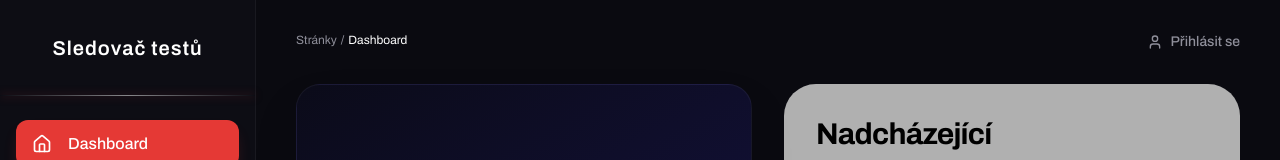
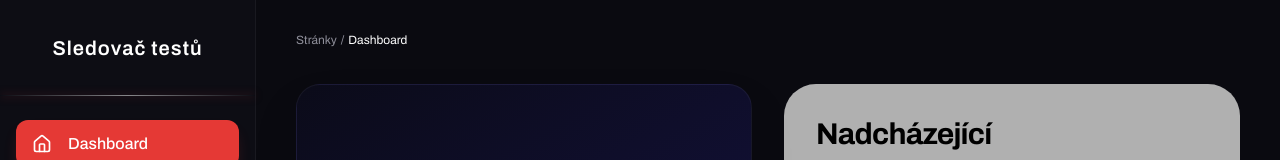
Before and after one commit to GamaNoty/STP, a React app in the folder sledovac-testu/frontend/: page / in a window 1280 px wide. Shown: the top 160 px of the page. Built offline with nearby package versions, Linux system fonts and the light colour scheme; no server answers; the HTML template or start-up script is replaced by a standard one.

Commit message:
Temporary remove login on topnav

```diff
--- a/sledovac-testu/frontend/src/components/TopNav.tsx
+++ b/sledovac-testu/frontend/src/components/TopNav.tsx
@@ -1,13 +1,13 @@
-import { /*Bell, Settings,*/ User, LogOut } from "lucide-react";
+{/*import { Bell, Settings, User, LogOut } from "lucide-react";*/}
 import React, { useEffect } from "react";
-import { Link, useLocation } from "react-router-dom";
+{/*import { Link, useLocation } from "react-router-dom";*/}
 
 export const TopNav = () => {
-  const location = useLocation();
+  {/*const location = useLocation();
 
   const handleLogout = () => {
     localStorage.removeItem('token');
-  };
+  };*/}
 
   const pageNames: Record<string, string> = {
     "/": "Dashboard",
@@ -23,7 +23,7 @@ export const TopNav = () => {
   useEffect(() => {
     document.title = `${currentPageName} | Sledovač testů`;
   }, [currentPageName]);
-  const isAuthenticated = !!localStorage.getItem('token');
+  {/*const isAuthenticated = !!localStorage.getItem('token');*/}
 
   return (
     <header className="flex justify-between items-center mb-8">
@@ -36,7 +36,7 @@ export const TopNav = () => {
       </div>
 
       <div className="flex items-center gap-4 text-brand-textMuted">
-      {isAuthenticated ? (
+      {/*{isAuthenticated ? (
           <Link to={'/signin'}
             className="flex items-center gap-2 hover:text-brand-red transition-colors text-sm font-medium"
             onClick={handleLogout}
@@ -52,7 +52,7 @@ export const TopNav = () => {
             <span>Přihlásit se</span>
           </Link>
         )}
-        {/*<button className="hover:text-white transition-colors">
+        <button className="hover:text-white transition-colors">
           <Settings size={16} />
         </button>
         <button className="hover:text-white transition-colors">
```
